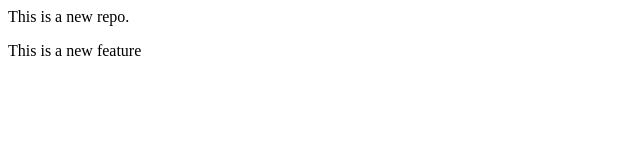
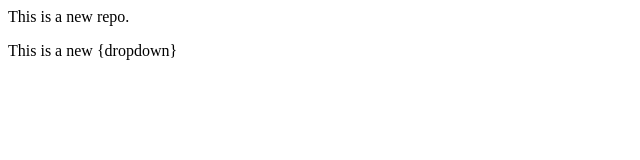
Before and after one commit to bhataakib02/LOCALREPO, a plain HTML site: page index.html in a window 1280 px wide. Shown: the full height of the page, 0-640 px from the left. Drawn offline with Linux system fonts and the light colour scheme.

Commit message:
Add dropdown

```diff
--- a/index.html
+++ b/index.html
@@ -1,2 +1,2 @@
 <p> This is a new repo.</p>
-<p>This is a new feature</p>
+<p>This is a new <feature>{dropdown}</p>
```
